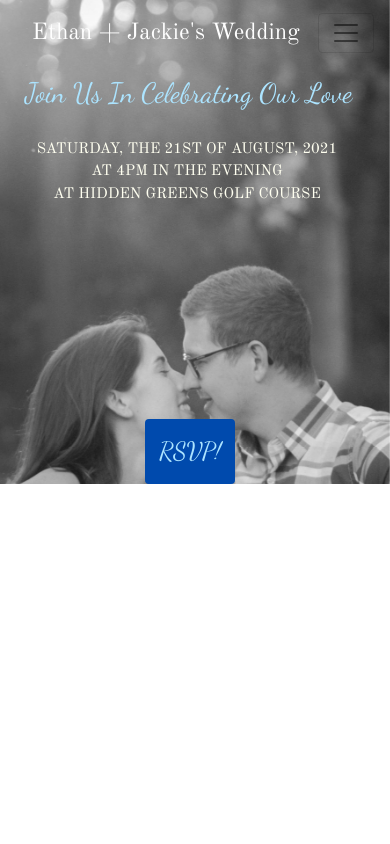
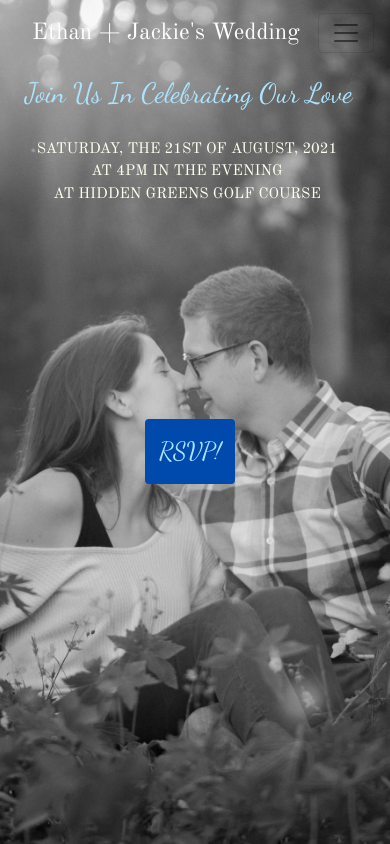
Before and after one commit to bettet01/Wedding-RSVP-Site, a React (Create React App) app: page / in a window 390 px wide. Built offline with nearby package versions, Linux system fonts and the light colour scheme.

Commit message:
fixed background issues

```diff
--- a/src/App.css
+++ b/src/App.css
@@ -10,7 +10,6 @@
 @media (max-width: 414px) {
   .background-image {
     background-image: url(../src/WebBackground-Mobile.png);
-    width: 100%;
     height: 100%;
     margin: 0;
     background-size: cover;
--- a/src/App.tsx
+++ b/src/App.tsx
@@ -10,7 +10,6 @@ import Admin from "./components/pages/Admin";
 
 function App() {
   return (
-    <div className="background-image">
       <Router>
         <NavBar />
         <Switch>
@@ -31,7 +30,6 @@ function App() {
           </Route>
         </Switch>
       </Router>
-    </div>
   );
 }
 
--- a/src/index.css
+++ b/src/index.css
@@ -1,4 +1,12 @@
 body {
+  background-repeat: no-repeat;
+  background-image: url(../src/WebBackground.png);
+  background-size: cover;
+  background-position: center;
+  height: 100vh;
+  background-attachment: fixed;
+  background-repeat: no-repeat;
+  margin: 0;
   height: 100vh;
   width: 100vw;
   margin: 0;
@@ -13,3 +21,18 @@ code {
   font-family: source-code-pro, Menlo, Monaco, Consolas, 'Courier New',
     monospace;
 }
+
+.background-image {
+  background-repeat: no-repeat;
+  background-image: url(../src/WebBackground.png);
+  background-size: cover;
+  background-position: center;
+  height: 100vh;
+  margin: 0;
+}
+
+@media (max-width: 414px) {
+  body {
+    background-image: url(../src/WebBackground-Mobile.png);
+  }
+}
```
